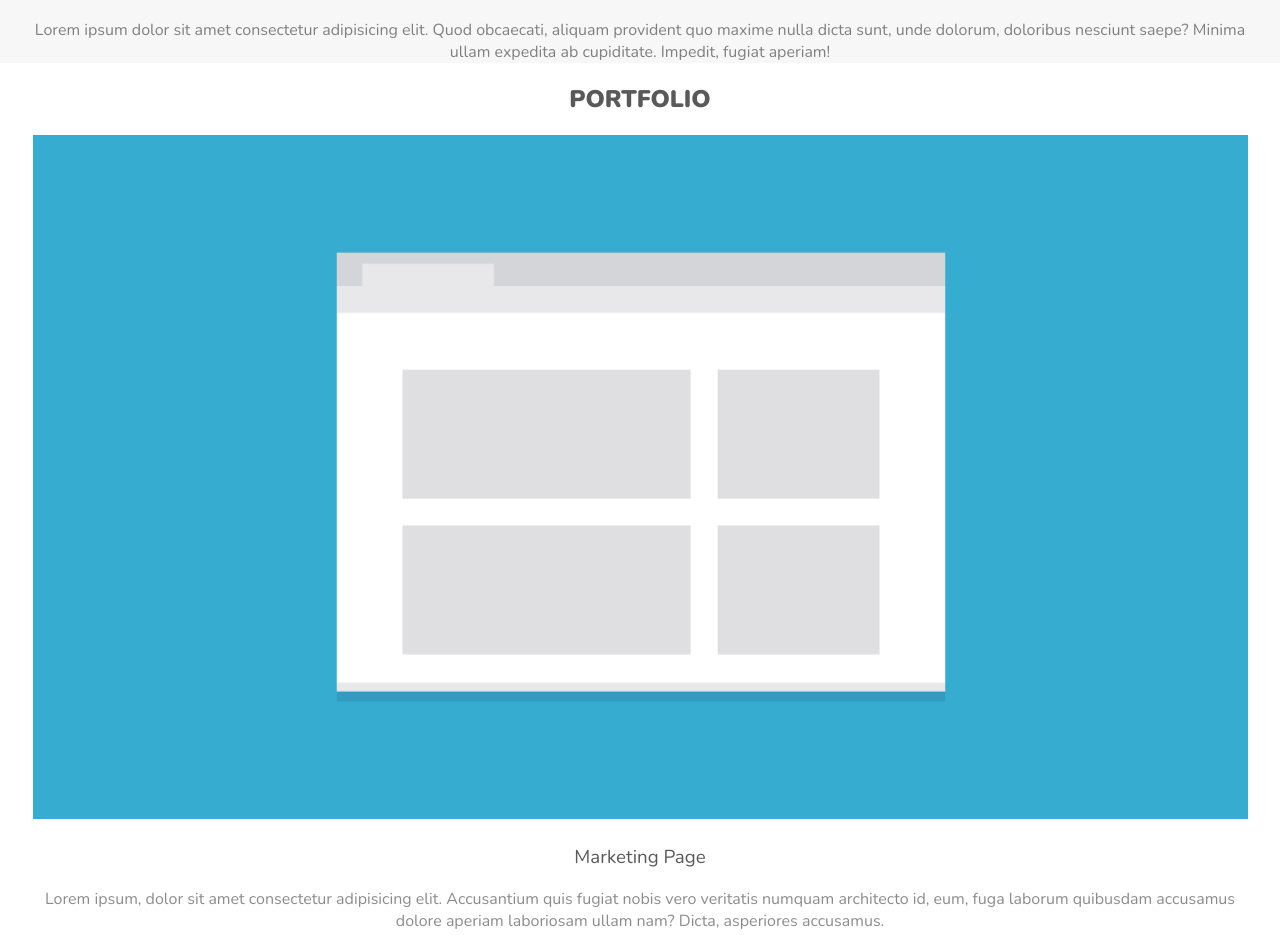
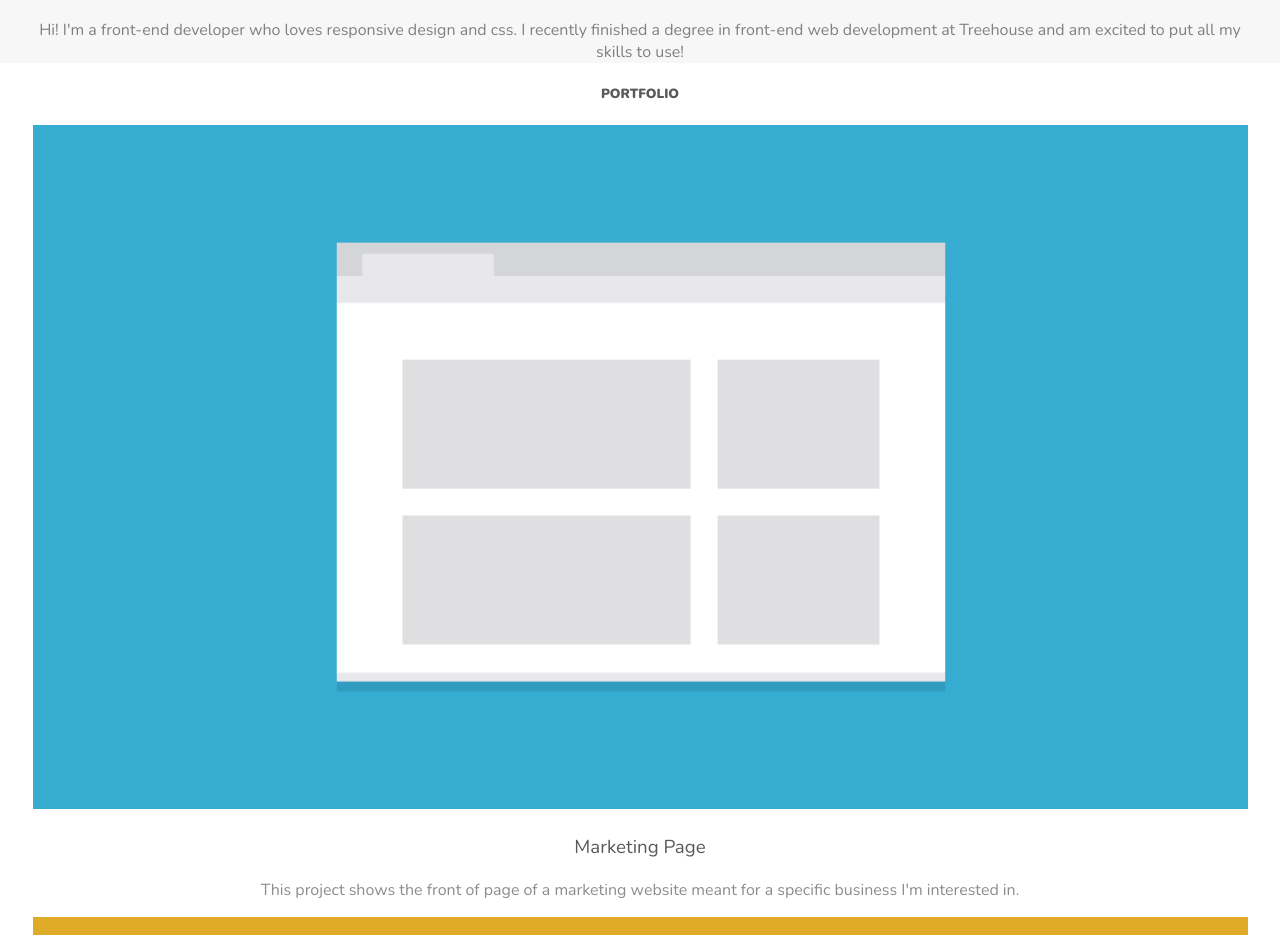
Before and after one commit to jperez99-dev/Responsive-Portfolio-Mockup, a plain HTML site: page index.html in a window 1280 px wide. Shown: the part 457-1392 px from the top of the page. Drawn offline with nearby package versions, Linux system fonts and the light colour scheme.

Commit message:
More Content/Font
Added more content to the main footer. Replaced lorem ipsum text with text from the mockup. Styled font and replaced contact and portfolio h3 to h5 as they fit the size in the mockup more suitably.

```diff
--- a/index.html
+++ b/index.html
@@ -29,16 +29,15 @@
         alt="profile-image"
       />
       <p class="about-me">
-        Lorem ipsum dolor sit amet consectetur adipisicing elit. Quod obcaecati,
-        aliquam provident quo maxime nulla dicta sunt, unde dolorum, doloribus
-        nesciunt saepe? Minima ullam expedita ab cupiditate. Impedit, fugiat
-        aperiam!
+        Hi! I'm a front-end developer who loves responsive design and css. I
+        recently finished a degree in front-end web development at Treehouse and
+        am excited to put all my skills to use!
       </p>
     </header>
 
     <main>
       <section id="portfolio-upper">
-        <h2>Portfolio</h2>
+        <h5>Portfolio</h5>
         <div class="container">
           <div class="first col">
             <img
@@ -48,10 +47,8 @@
             />
             <h3>Marketing Page</h3>
             <p>
-              Lorem ipsum, dolor sit amet consectetur adipisicing elit.
-              Accusantium quis fugiat nobis vero veritatis numquam architecto
-              id, eum, fuga laborum quibusdam accusamus dolore aperiam
-              laboriosam ullam nam? Dicta, asperiores accusamus.
+              This project shows the front of page of a marketing website meant
+              for a specific business I'm interested in.
             </p>
           </div>
           <div class="second col">
@@ -62,10 +59,8 @@
             />
             <h3>Search Page</h3>
             <p>
-              Lorem ipsum, dolor sit amet consectetur adipisicing elit.
-              Accusantium quis fugiat nobis vero veritatis numquam architecto
-              id, eum, fuga laborum quibusdam accusamus dolore aperiam
-              laboriosam ullam nam? Dicta, asperiores accusamus.
+              This project searches through a specific database to find
+              information that the user is trying to look up.
             </p>
           </div>
           <div class="third col">
@@ -76,10 +71,8 @@
             />
             <h3>Travel App</h3>
             <p>
-              Lorem ipsum, dolor sit amet consectetur adipisicing elit.
-              Accusantium quis fugiat nobis vero veritatis numquam architecto
-              id, eum, fuga laborum quibusdam accusamus dolore aperiam
-              laboriosam ullam nam? Dicta, asperiores accusamus.
+              This project compares travel times based on different
+              transportation methods and tells you the best one.
             </p>
           </div>
         </div>
@@ -94,10 +87,8 @@
             />
             <h3>Map of Favorite Spots</h3>
             <p>
-              Lorem ipsum, dolor sit amet consectetur adipisicing elit.
-              Accusantium quis fugiat nobis vero veritatis numquam architecto
-              id, eum, fuga laborum quibusdam accusamus dolore aperiam
-              laboriosam ullam nam? Dicta, asperiores accusamus.
+              This project uses mapping apis to plot points for my favorite
+              spots in the city for a do-it-yourself walking tour.
             </p>
           </div>
           <div class="second col">
@@ -108,10 +99,8 @@
             />
             <h3>Photo Gallery</h3>
             <p>
-              Lorem ipsum, dolor sit amet consectetur adipisicing elit.
-              Accusantium quis fugiat nobis vero veritatis numquam architecto
-              id, eum, fuga laborum quibusdam accusamus dolore aperiam
-              laboriosam ullam nam? Dicta, asperiores accusamus.
+              This project shows pictures from a recent trip to the viewer and
+              allows them to easily navigate through photos.
             </p>
           </div>
           <div class="third col">
@@ -122,10 +111,8 @@
             />
             <h3>Calculator</h3>
             <p>
-              Lorem ipsum, dolor sit amet consectetur adipisicing elit.
-              Accusantium quis fugiat nobis vero veritatis numquam architecto
-              id, eum, fuga laborum quibusdam accusamus dolore aperiam
-              laboriosam ullam nam? Dicta, asperiores accusamus.
+              Someone can enter in the numbers they want, and press the big blue
+              button and get the result.
             </p>
           </div>
         </div>
@@ -133,7 +120,13 @@
     </main>
 
     <footer class="main-footer" id="contact">
-      <h2>Contact</h2>
+      <h5 class="contact">Contact</h5>
+      <p>
+        If you're interested in chatting or want more information about what
+        I've been working on, I'd love to hear from you!
+      </p>
+      <p>Phone <strong> +1(111)555-1234</strong></p>
+      <p>Email <strong> email@yoursite.com</strong></p>
     </footer>
   </body>
 </html>
--- a/styles.css
+++ b/styles.css
@@ -49,6 +49,7 @@ h2 {
   text-align: center;
   text-transform: uppercase;
   color: #595959;
+  margin: 0;
 }
 
 header li {
@@ -82,6 +83,19 @@ header ul {
 
 .main-footer {
   background: rgb(247, 247, 247);
+  text-align: center;
+  color: #808080;
+}
+
+h3 {
+  font-weight: 500;
+  color: #595959;
+}
+
+h5 {
+  font-weight: 600;
+  text-transform: uppercase;
+  color: #595959;
 }
 
 /* psuedo classes{} */
@@ -89,8 +103,3 @@ a:hover,
 a:link {
   text-decoration: none;
 }
-
-h3 {
-  font-weight: 500;
-  color: #595959;
-}
```
